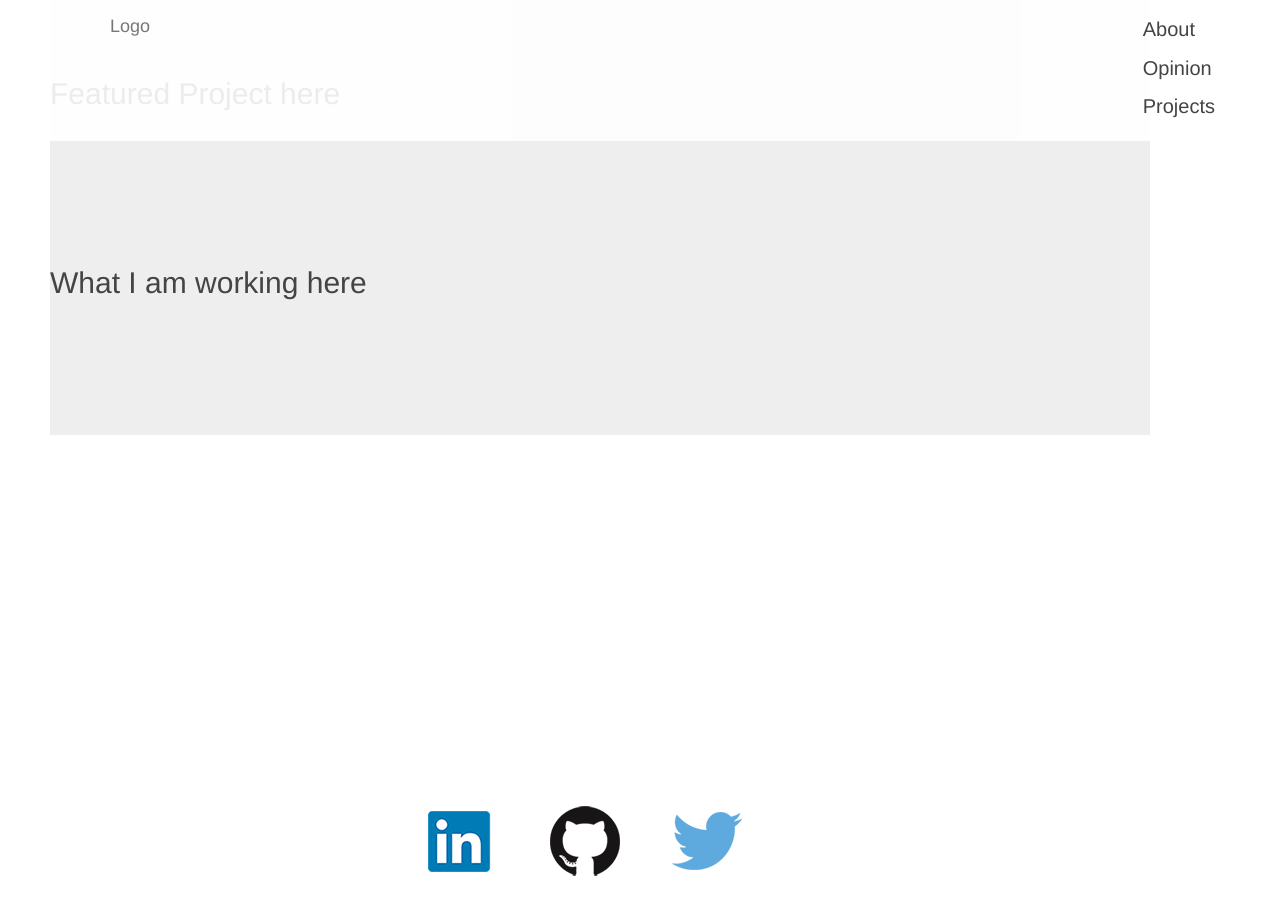
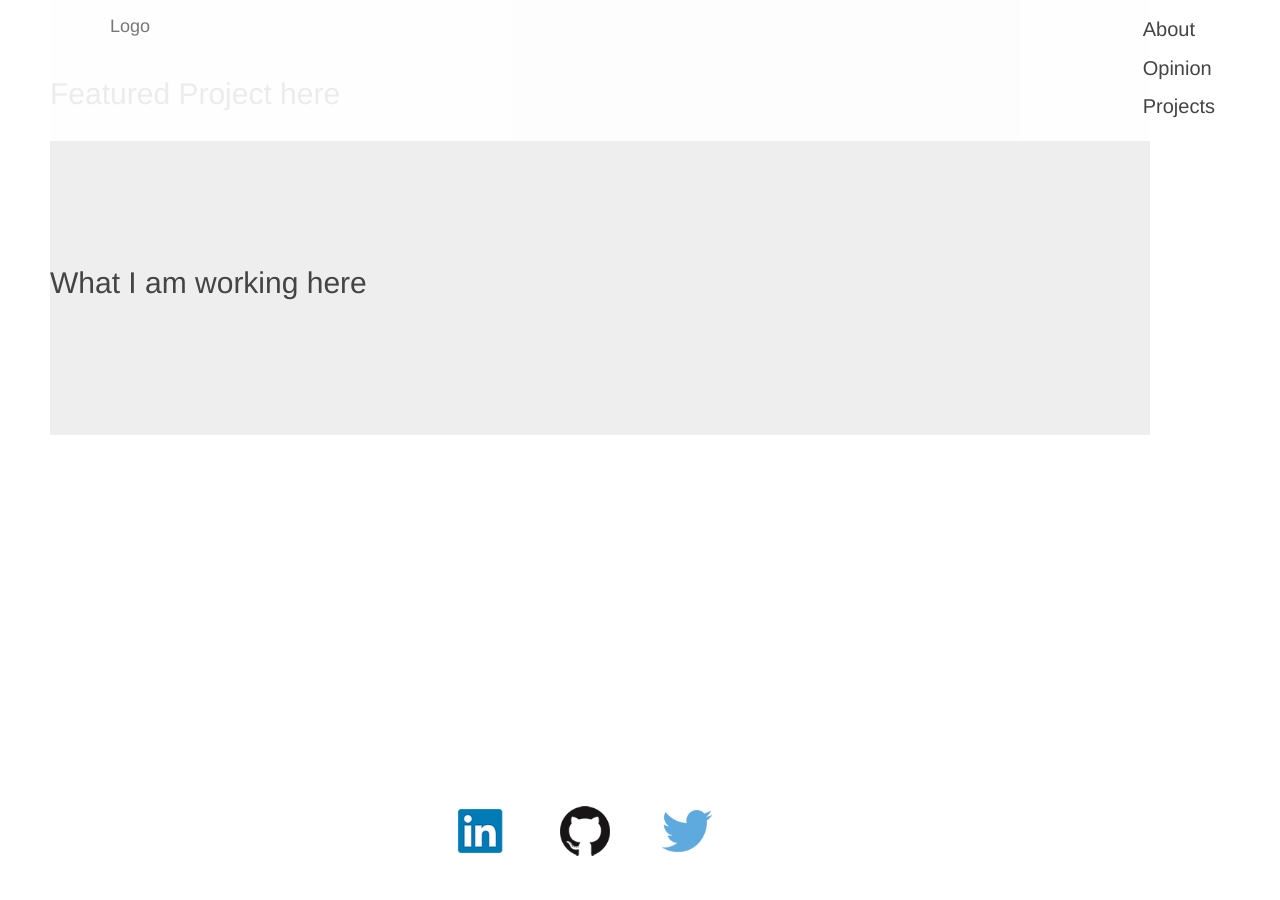
Before and after one commit to tomhohenstein/tomhohenstein.github.io, a Jekyll site: the page built from index.html, in a window 1280 px wide and 900 px high, scrolled down 453 px. Built offline with Jekyll 4.4.1, drawn with Linux system fonts in a browser that asks for light colours.

Commit message:
adjust css

```diff
--- a/assets/css/style.scss
+++ b/assets/css/style.scss
@@ -225,6 +225,7 @@ footer > div {
 
 footer .footer-icon {
 	margin: 2%;
+	width: 50px;
 }
 
 
```
Also changed, not shown: 2 other files.
